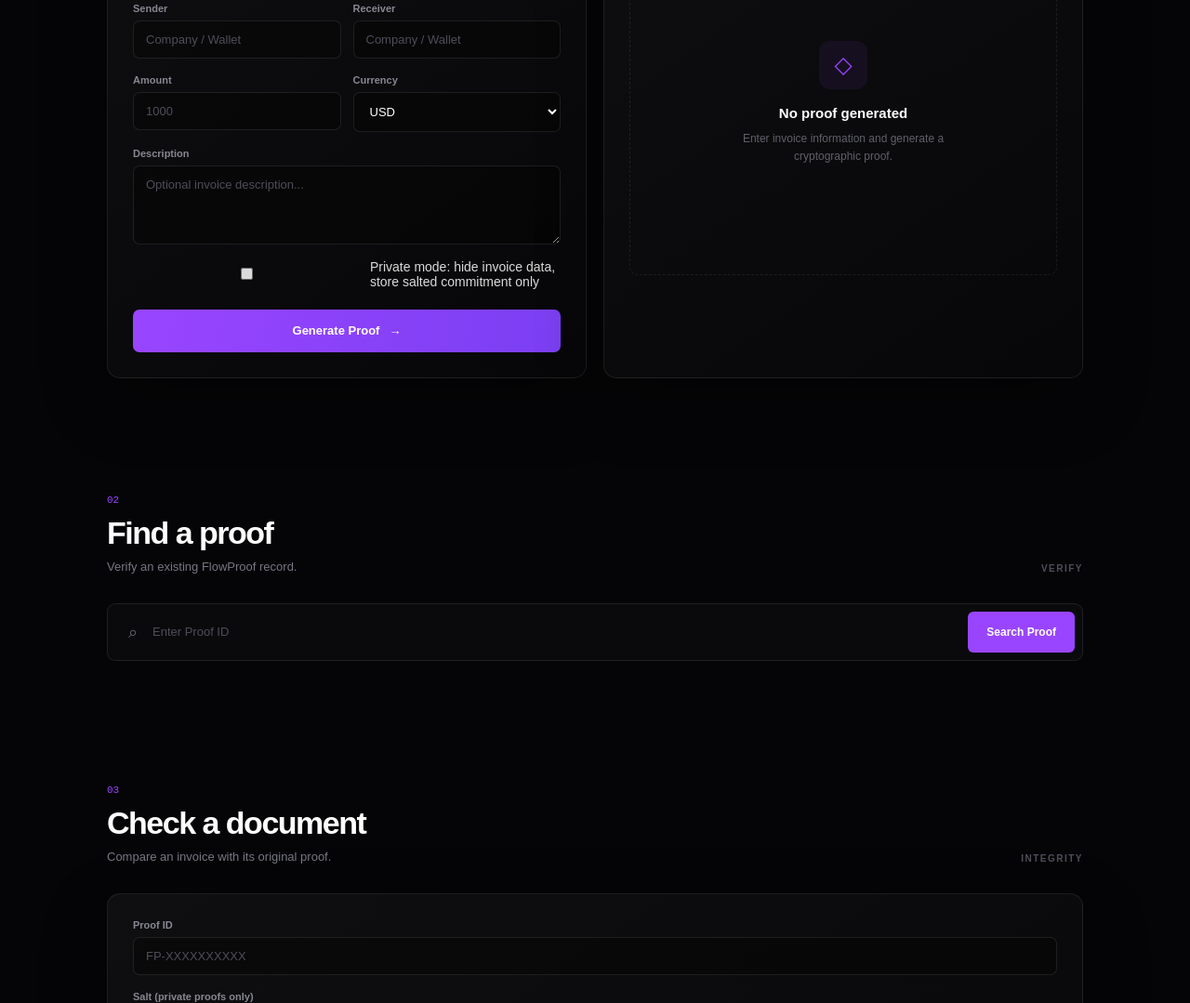
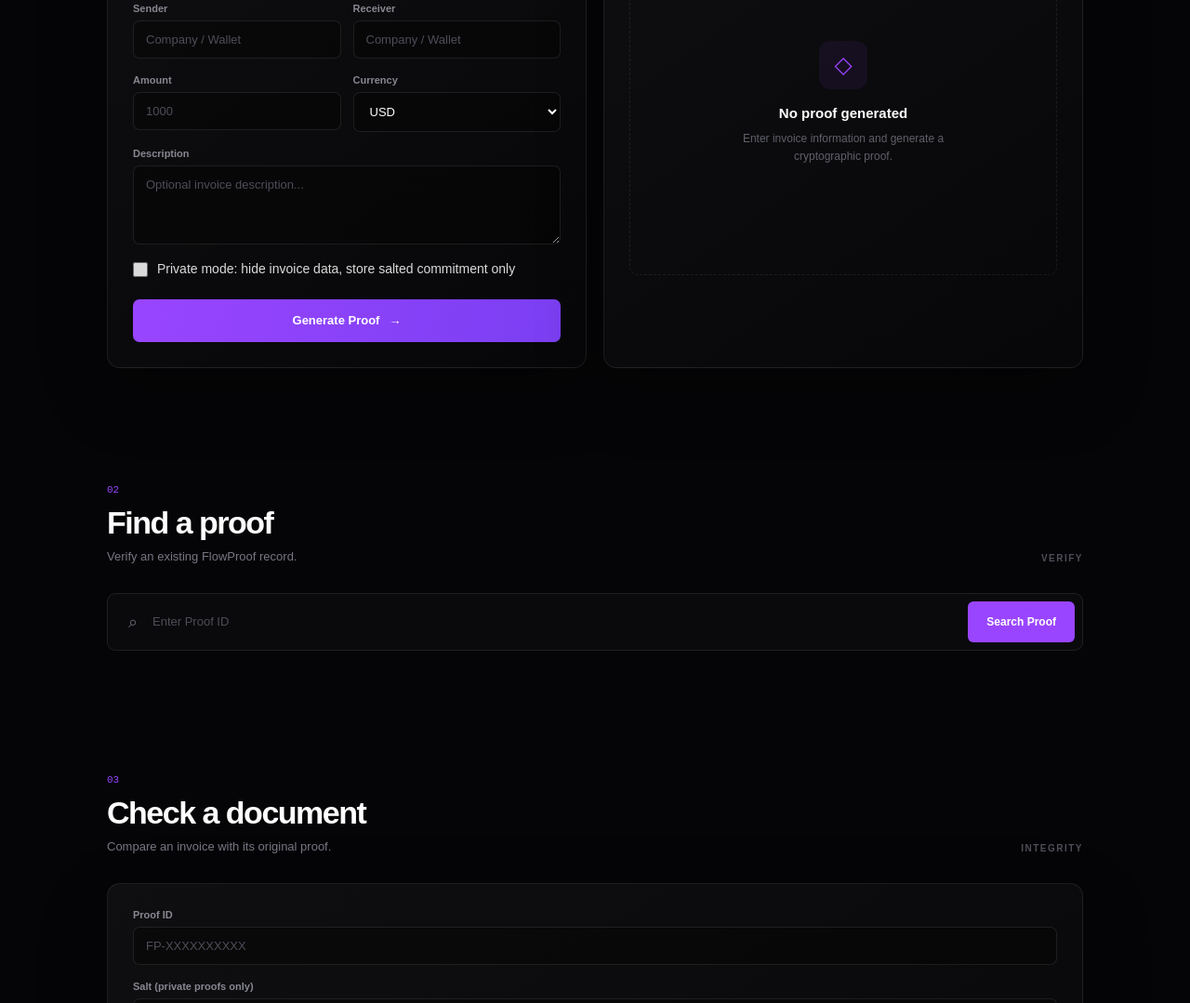
Before and after one commit to mekyto/FlowProof-Solana, a website: page frontend/index.html in a window 1280 px wide. Shown: the part 1628-2707 px from the top of the page at 93% size. Drawn offline with Linux system fonts and the light colour scheme; no server answers; a script that the page names is missing.

Commit message:
Add favicon and fix private mode layout

```diff
--- a/frontend/index.html
+++ b/frontend/index.html
@@ -6,6 +6,8 @@
     <meta name="viewport" content="width=device-width, initial-scale=1.0">
 
     <title>FlowProof</title>
+    <link rel="icon" type="image/png" sizes="64x64" href="./favicon.png?v=2">
+    <link rel="apple-touch-icon" href="./favicon.png?v=2">
 
     <link rel="stylesheet" href="./style.css">
 </head>
@@ -288,8 +290,10 @@
                     </div>
 
 
-                    <label class="private-toggle"><input id="privateMode" type="checkbox"> Private mode: hide invoice data, store salted commitment only</label>
-
+                    <label class="private-toggle">
+                        <input id="privateMode" type="checkbox">
+                        <span>Private mode: hide invoice data, store salted commitment only</span>
+                    </label>
 
                     <button
                         class="primary-action"
--- a/frontend/style.css
+++ b/frontend/style.css
@@ -1201,7 +1201,30 @@ footer {
     }
 }
 
-.private-toggle{display:flex;gap:10px;align-items:center;margin:16px 0;font-size:14px;opacity:.85;cursor:pointer}
+.private-toggle {
+    display: flex;
+    gap: 10px;
+    align-items: flex-start;
+    margin: 16px 0;
+    font-size: 14px;
+    line-height: 1.5;
+    opacity: .85;
+    cursor: pointer;
+}
+
+.private-toggle input[type="checkbox"] {
+    width: 16px;
+    height: 16px;
+    flex: 0 0 16px;
+    margin: 3px 0 0;
+    padding: 0;
+    accent-color: #9945ff;
+}
+
+.private-toggle span {
+    min-width: 0;
+    overflow-wrap: anywhere;
+}
 .dashboard{display:flex;flex-direction:column;gap:20px}
 .kpi-grid{display:grid;grid-template-columns:repeat(auto-fit,minmax(190px,1fr));gap:14px}
 .kpi{border:1px solid rgba(255,255,255,.1);border-radius:14px;padding:18px;background:rgba(255,255,255,.03);display:flex;flex-direction:column;gap:8px}
```
Also changed, not shown: frontend/favicon.png (added), frontend/favicon.svg (added).
